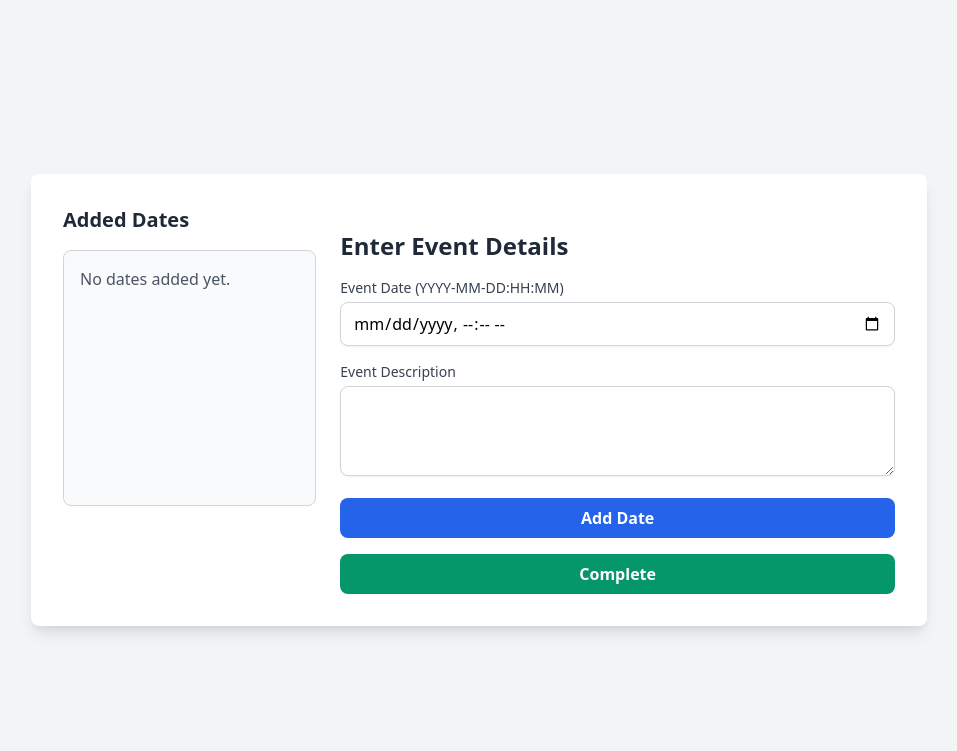
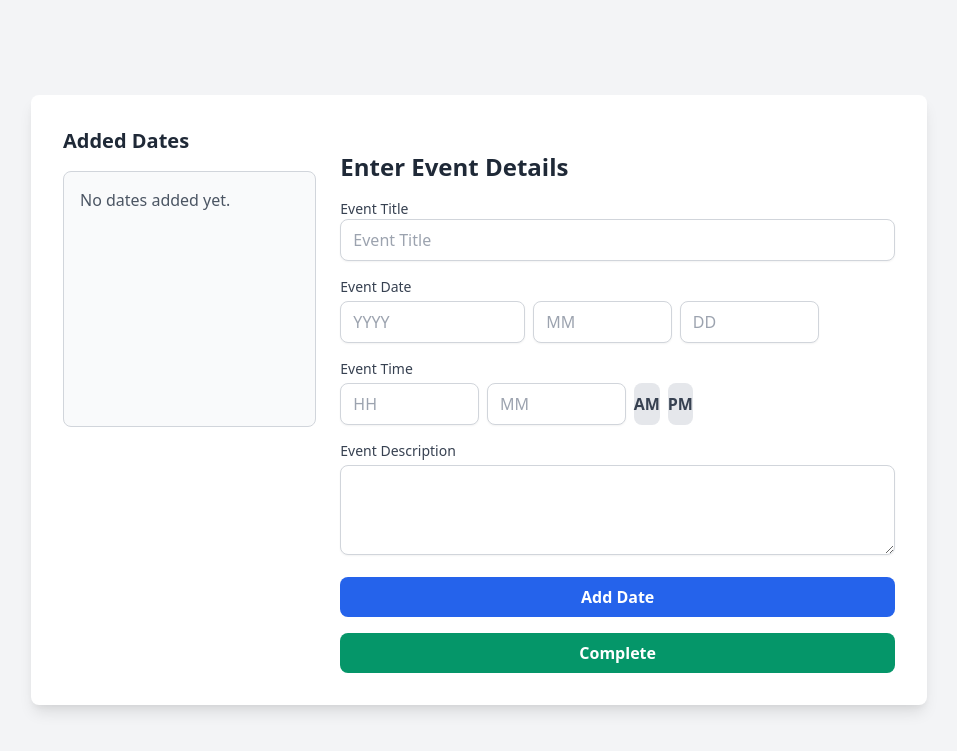
Before and after one commit to VadimUsy/AutoCal, a Flask app: page /events in a window 1280 px wide. Shown: the top 751 px of the page, without its empty margins (161-1118 px from the left). Run offline with Flask 3, Linux system fonts and the light colour scheme; parts of the project's set-up code (start-up, migrations or seed data) failed here and were passed over.

Commit message:
fixed events.html to work properly

```diff
--- a/app/routes.py
+++ b/app/routes.py
@@ -39,14 +39,21 @@ def authorized():
 
 @main_bp.route('/events')
 def events():
-    return render_template('events.html')
+    events = session.get('events', [])
+    return render_template('events.html', events=events)
 
 @main_bp.route('/add_event', methods=['POST'])
 def add_event():
     data = request.form
     event = {
-        'date': data.get('date'),
-        'description': data.get('description'),
+        'title': data.get('title'),
+        'year': data.get('year'),
+        'month': data.get('month'),
+        'day': data.get('day'),
+        'hour': data.get('hour'),
+        'minute': data.get('minute'),
+        'ampm': data.get('ampm'),
+        'description': data.get('description', ''),  # Default to an empty string if no description is provided
     }
 
     if 'events' not in session:
--- /dev/null
+++ b/static/events.js
@@ -0,0 +1,68 @@
+document.addEventListener('DOMContentLoaded', () => {
+    // AM/PM Toggle Logic
+    const amButton = document.getElementById('am');
+    const pmButton = document.getElementById('pm');
+    const ampmInput = document.getElementById('ampm');
+
+    amButton.addEventListener('click', () => toggleAmPm(amButton, pmButton, 'AM'));
+    pmButton.addEventListener('click', () => toggleAmPm(pmButton, amButton, 'PM'));
+
+    function toggleAmPm(selectedButton, otherButton, value) {
+        selectedButton.classList.remove('bg-gray-200', 'text-gray-700');
+        selectedButton.classList.add('bg-blue-600', 'text-white');
+        otherButton.classList.remove('bg-blue-600', 'text-white');
+        otherButton.classList.add('bg-gray-200', 'text-gray-700');
+        ampmInput.value = value;
+    }
+
+    // Input Validation Logic
+    const yearInput = document.getElementById('year');
+    const monthInput = document.getElementById('month');
+    const dayInput = document.getElementById('day');
+    const hourInput = document.getElementById('hour');
+    const minuteInput = document.getElementById('minute');
+    const titleInput = document.getElementById('title');
+
+    // Helper to enforce ranges
+    function validateRange(input, min, max) {
+        input.addEventListener('input', () => {
+            let value = parseInt(input.value, 10);
+            if (value < min || value > max || isNaN(value)) {
+                input.setCustomValidity(`Value must be between ${min} and ${max}`);
+            } else {
+                input.setCustomValidity('');
+            }
+        });
+
+        input.addEventListener('blur', () => {
+            let value = parseInt(input.value, 10);
+            if (value < min || value > max || isNaN(value)) {
+                input.value = '';
+            }
+        });
+
+        // Ensure only 4 digits can be entered
+        if (input === yearInput) {
+            input.addEventListener('input', () => {
+                if (input.value.length > 4) {
+                    input.value = input.value.slice(0, 4);
+                }
+            });
+        }
+    }
+
+    validateRange(yearInput, 1000, 9999); // Valid year range
+    validateRange(monthInput, 1, 12);    // Months: 1-12
+    validateRange(dayInput, 1, 31);      // Days: 1-31
+    validateRange(hourInput, 1, 12);     // Hours: 1-12 (for AM/PM format)
+    validateRange(minuteInput, 0, 59);   // Minutes: 0-59
+
+    // Title Validation: Ensure it's not empty
+    titleInput.addEventListener('input', () => {
+        if (titleInput.value.trim() === '') {
+            titleInput.setCustomValidity('Event title is required.');
+        } else {
+            titleInput.setCustomValidity('');
+        }
+    });
+});
--- a/templates/events.html
+++ b/templates/events.html
@@ -5,26 +5,64 @@
     <meta name="viewport" content="width=device-width, initial-scale=1.0">
     <title>Enter Dates</title>
     <link href="https://cdn.jsdelivr.net/npm/tailwindcss@2.2.19/dist/tailwind.min.css" rel="stylesheet">
+    <script src="/static/events.js" defer></script>
 </head>
 <body class="bg-gray-100 flex items-center justify-center min-h-screen">
     <div class="w-full max-w-4xl p-8 space-y-6 bg-white rounded-lg shadow-lg flex">
         <div class="w-1/3 pr-6">
             <h2 class="text-xl font-bold text-gray-800 mb-4">Added Dates</h2>
             <ul id="dateList" class="space-y-2 border border-gray-300 rounded-lg p-4 bg-gray-50 h-64 overflow-y-auto">
-                <li class="text-gray-600">No dates added yet.</li>
+                {% if events %}
+                    {% for event in events %}
+                        <li class="text-gray-600">
+                            <strong>{{ event.title }}</strong><br>
+                            {{ event.month }}/{{ event.day }}/{{ event.year }} {{ event.hour }}:{{ event.minute }} {{ event.ampm }}<br>
+                            {{ event.description }}
+                        </li>
+                    {% endfor %}
+                {% else %}
+                    <li class="text-gray-600">No dates added yet.</li>
+                {% endif %}
             </ul>
         </div>
         <div class="w-2/3">
             <h2 class="text-2xl font-bold text-gray-800 mb-4">Enter Event Details</h2>
             <form action="/add_event" method="post" class="space-y-4">
                 <div>
-                    <label for="date" class="block text-sm font-medium text-gray-700">Event Date (YYYY-MM-DD:HH:MM)</label>
-                    <input type="datetime-local" name="date" id="date" required
-                           class="w-full mt-1 px-3 py-2 border border-gray-300 rounded-lg shadow-sm focus:outline-none focus:ring-2 focus:ring-blue-500">
+                    <label for="title" class="block text-sm font-medium text-gray-700">Event Title</label>
+                    <input type="text" name="title" id="title" placeholder="Event Title" required
+                           class="w-full px-3 py-2 border border-gray-300 rounded-lg shadow-sm focus:outline-none focus:ring-2 focus:ring-blue-500">
+                </div>
+                <div>
+                    <label class="block text-sm font-medium text-gray-700">Event Date</label>
+                    <div class="flex space-x-2 mt-1">
+                        <input type="number" name="year" id="year" placeholder="YYYY" required
+                               class="w-1/3 px-3 py-2 border border-gray-300 rounded-lg shadow-sm focus:outline-none focus:ring-2 focus:ring-blue-500">
+                        <input type="number" name="month" id="month" placeholder="MM" required
+                               class="w-1/4 px-3 py-2 border border-gray-300 rounded-lg shadow-sm focus:outline-none focus:ring-2 focus:ring-blue-500">
+                        <input type="number" name="day" id="day" placeholder="DD" required
+                               class="w-1/4 px-3 py-2 border border-gray-300 rounded-lg shadow-sm focus:outline-none focus:ring-2 focus:ring-blue-500">
+                    </div>
+                </div>
+                <div>
+                    <label class="block text-sm font-medium text-gray-700">Event Time</label>
+                    <div class="flex space-x-2 mt-1">
+                        <input type="number" name="hour" id="hour" placeholder="HH" required
+                               class="w-1/4 px-3 py-2 border border-gray-300 rounded-lg shadow-sm focus:outline-none focus:ring-2 focus:ring-blue-500">
+                        <input type="number" name="minute" id="minute" placeholder="MM" required
+                               class="w-1/4 px-3 py-2 border border-gray-300 rounded-lg shadow-sm focus:outline-none focus:ring-2 focus:ring-blue-500">
+                        <div class="flex space-x-2">
+                            <button type="button" id="am" data-value="AM"
+                                    class="w-1/2 py-2 text-gray-700 bg-gray-200 font-semibold rounded-lg">AM</button>
+                            <button type="button" id="pm" data-value="PM"
+                                    class="w-1/2 py-2 text-gray-700 bg-gray-200 font-semibold rounded-lg">PM</button>
+                            <input type="hidden" name="ampm" id="ampm" value="AM">
+                        </div>
+                    </div>
                 </div>
                 <div>
                     <label for="description" class="block text-sm font-medium text-gray-700">Event Description</label>
-                    <textarea name="description" id="description" rows="3" required
+                    <textarea name="description" id="description" rows="3"
                               class="w-full mt-1 px-3 py-2 border border-gray-300 rounded-lg shadow-sm focus:outline-none focus:ring-2 focus:ring-blue-500"></textarea>
                 </div>
                 <button type="submit"
```
